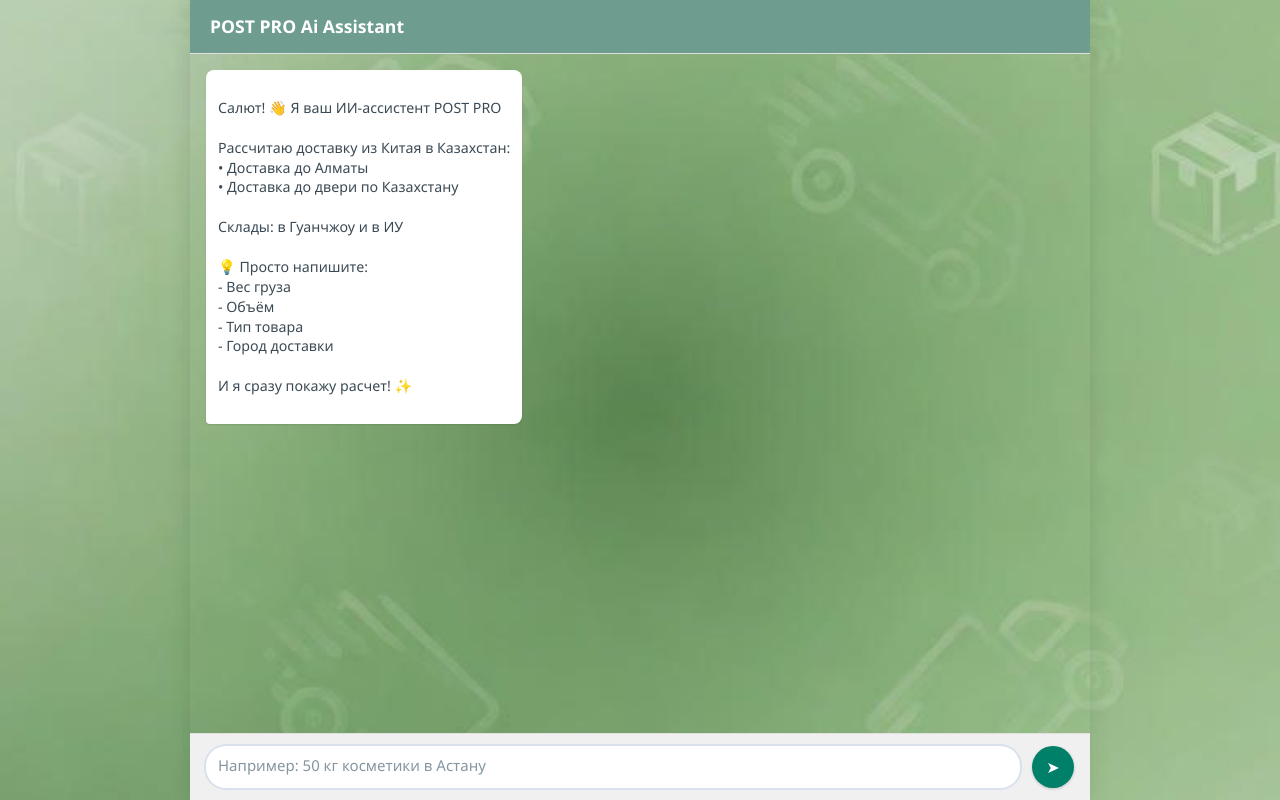
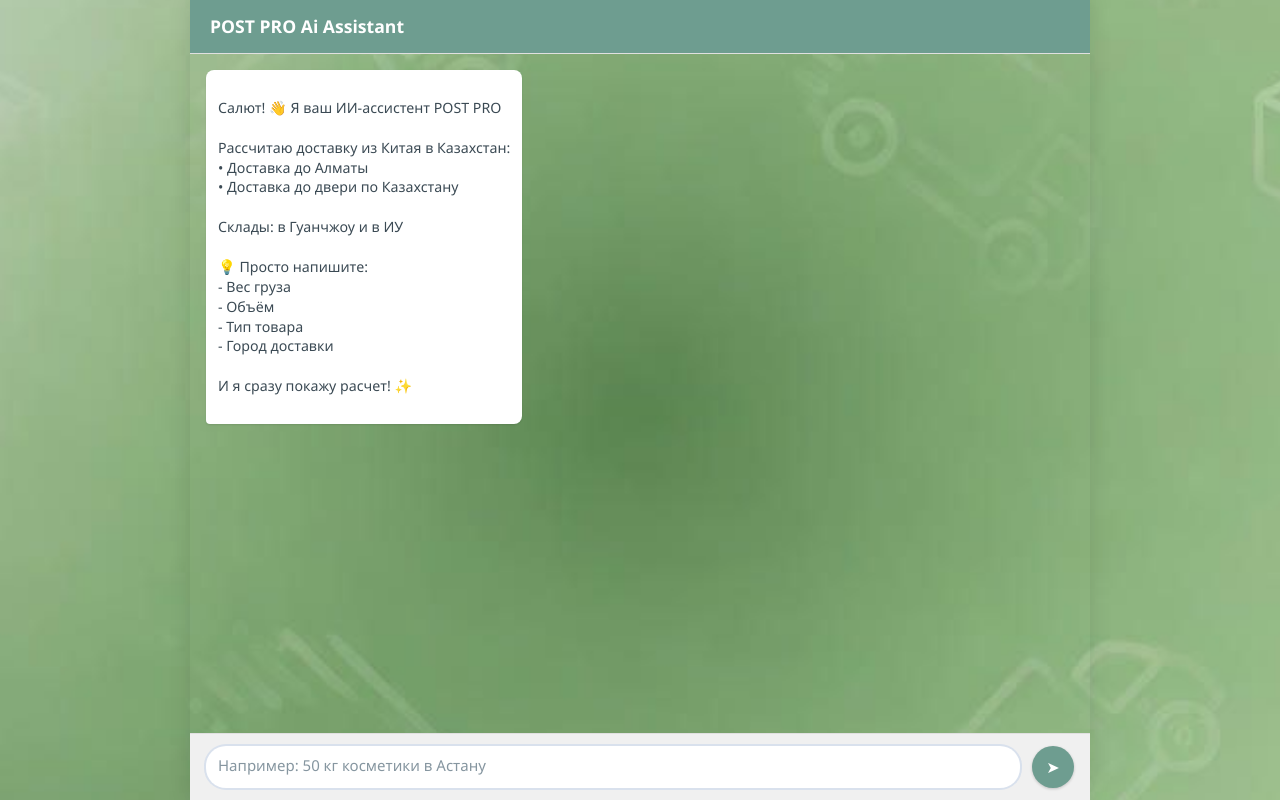
Before and after one commit to beketaitzhanov-ship-it/Post-Pro, a Flask app: page / in a window 1280 px wide. Run offline with Flask 3, Linux system fonts and the light colour scheme; some web fonts are replaced.

Commit message:
Update index.html

```diff
--- a/templates/index.html
+++ b/templates/index.html
@@ -16,7 +16,7 @@
     font-family: 'Segoe UI', -apple-system, BlinkMacSystemFont, sans-serif;
     background:
         url('https://raw.githubusercontent.com/beketaitzhanov-ship-it/Post-Pro/main/templates/photo_5444880631738792615_y.jpg') center/cover no-repeat;
-    background-size: 100% auto; /* 100% - оригинальный размер */
+    background-size: 120% auto; /* Увеличиваем фото */
     color: #3b4a54;
     min-height: 100vh;
     display: flex;
@@ -153,7 +153,7 @@
 
         #send-button {
             padding: 10px 16px;
-            background: #008069;
+            background: #6e9d90; /* Ваш фирменный цвет */
             color: white;
             border: none;
             border-radius: 50%;
```
